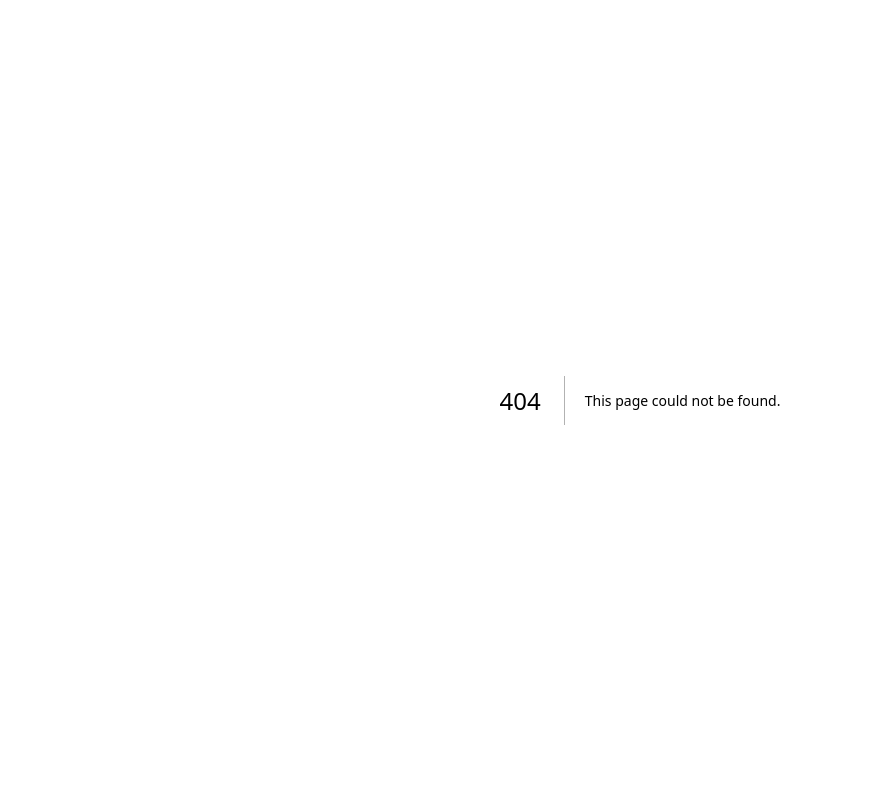
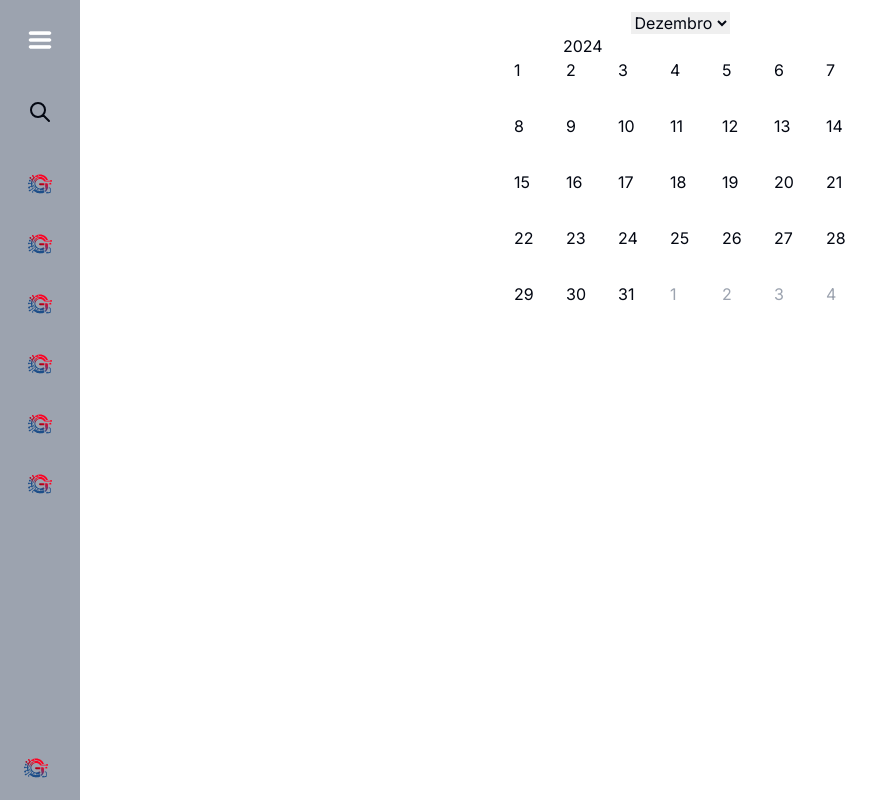
Before and after one commit to TCC-GINTEC/GINTEC-FRONT, a Next.js app: page /prazos in a window 1280 px wide. Before the commit this address had no page. Shown: the whole page, without its empty margins (0-884 px from the left). Built offline with nearby package versions, Linux system fonts and the light colour scheme.

Commit message:
Add component calendar

```diff
--- /dev/null
+++ b/src/app/(logado)/prazos/page.jsx
@@ -0,0 +1,10 @@
+"use client";
+import { useState, useEffect } from "react";
+import Calendar from "@/components/Calendar/Calendar"
+
+export default function Prazos() {
+
+  return (
+    <Calendar />
+  );
+}
--- a/src/app/globals.css
+++ b/src/app/globals.css
@@ -100,3 +100,9 @@
   gap-2
   ;
 }
+
+.diasCalendario{
+  @apply flex justify-center items-center p-4 border border-red-500
+}
+
+/* para quando clicar em outros dias : rgb(162, 223, 240) */
--- /dev/null
+++ b/src/components/Calendar/Calendar.jsx
@@ -0,0 +1,70 @@
+import { useState, useEffect } from "react";
+
+export default function Calendar() {
+    const [mesSelecionado, setMesSelecionado] = useState(new Date().getMonth());
+    const [anoSelecionado, setAnoSelecionado] = useState(new Date().getFullYear());
+
+    const [primeiroDiaSemana, setPrimeiroDiaSemana] = useState(0);
+    const [totalDiasMes, setTotalDiasMes] = useState(0);
+
+    const [totalDiasMesAnterior, setTotalDiasMesAnterior] = useState(new Date(anoSelecionado, mesSelecionado, 0).getDate())
+
+    useEffect(() => {
+        const primeiroDia = new Date(anoSelecionado, mesSelecionado, 1);
+        const mes = new Date(anoSelecionado, mesSelecionado + 1, 0);
+
+        setPrimeiroDiaSemana(primeiroDia.getDay());
+        setTotalDiasMes(mes.getDate());
+        setTotalDiasMesAnterior(new Date(anoSelecionado, mesSelecionado, 0).getDate());
+    }, [anoSelecionado, mesSelecionado]);
+
+    const diasDoMes = [...Array(totalDiasMes).keys()].map((dia) => dia + 1);
+
+    function renderDiasAnteriores() {
+        if (primeiroDiaSemana === 0) return [];
+        const diasAnteriores = [...Array(totalDiasMesAnterior).keys()].slice(-primeiroDiaSemana).map((i) => i + 1);
+        return diasAnteriores;
+    }
+
+    function renderDiasProximos() {
+        const ultimoDiaSemana = (primeiroDiaSemana + totalDiasMes) % 7;
+        const diasProximos = [...Array(7 - ultimoDiaSemana).keys()].map((_, index) => index + 1);
+        return diasProximos;
+    }
+
+    return (
+        <>
+            <select value={mesSelecionado} onChange={(e) => setMesSelecionado(e.target.value)}>
+                <option value={0}>Janeiro</option>
+                <option value={1}>Fevereiro</option>
+                <option value={2}>Março</option>
+                <option value={3}>Abril</option>
+                <option value={4}>Maio</option>
+                <option value={5}>Junho</option>
+                <option value={6}>Julho</option>
+                <option value={7}>Agosto</option>
+                <option value={8}>Setembro</option>
+                <option value={9}>Outubro</option>
+                <option value={10}>Novembro</option>
+                <option value={11}>Dezembro</option>
+            </select>
+            <input type="number" value={anoSelecionado} onChange={(e) => setAnoSelecionado(e.target.value)} />
+            <div className="grid grid-cols-7 gap-8">
+                {renderDiasAnteriores().map((dia, index) => (
+                    <p key={index} className="text-gray-400">{dia}</p>
+                ))}
+                {diasDoMes.map((dia) => (
+                    <p key={dia}>{dia}</p>
+                ))}
+                {renderDiasProximos().map((dia, index) => (
+                    <p key={index} className="text-gray-400">{dia}</p>
+                ))}
+            </div>
+        </>
+    );
+}
+
+/*
+new Date(2024, 0, 1) -> 2024 JANEIRO 1
+new Date(2024, 1, 1) -> 2024 FEVEREIRO 1
+*/
```
